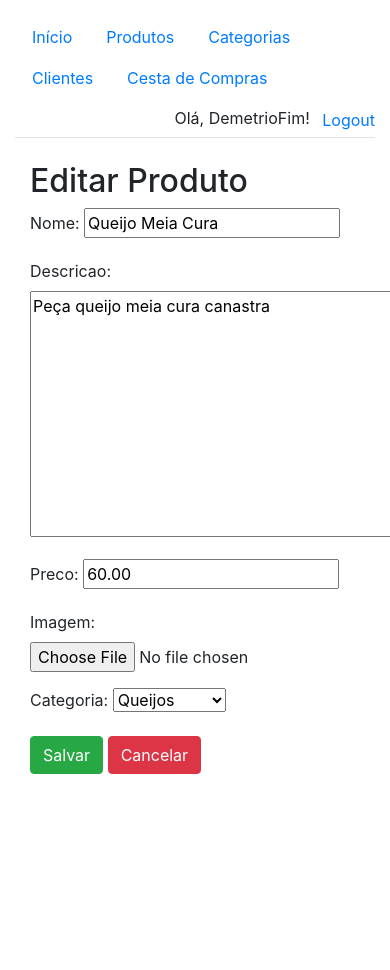
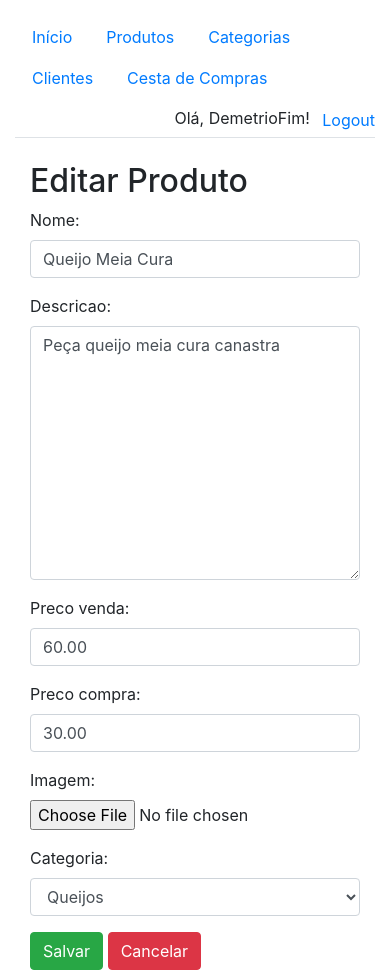
Before and after one commit to DemetrioFim/catalog, a Django app: page /produtos/1/editar/ in a window 390 px wide; the page is wider, and only the part inside the window is pictured. Before the commit the page ends 774 px from the top of that part, so only its background shows below. Run offline with Django 5.2, Linux system fonts and the light colour scheme; a user stored in the database is signed in; data comes from the database, SQL or seed files in the repository; some libraries are stand-ins or nearby versions.

Commit message:
Correção da responsividade dos formulários. Inclusão do preco de compra e refatoração do preco venda.

```diff
--- a/ecommerce_catalog/products/forms.py
+++ b/ecommerce_catalog/products/forms.py
@@ -5,28 +5,56 @@ class CategoriaForm(forms.ModelForm):
     class Meta:
         model = Categoria
         fields = ['nome', 'descricao']
+        widgets = {
+            'nome': forms.TextInput(attrs={'class': 'form-control'}),
+            'descricao': forms.Textarea(attrs={'class': 'form-control'}),
+        }
 
 class ProdutoForm(forms.ModelForm):
     class Meta:
         model = Produto
-        fields = ['nome', 'descricao', 'preco', 'imagem', 'categoria']  # Inclui o campo de categoria
+        fields = ['nome', 'descricao', 'preco_venda', 'preco_compra', 'imagem', 'categoria']
+        widgets = {
+            'nome': forms.TextInput(attrs={'class': 'form-control'}),
+            'descricao': forms.Textarea(attrs={'class': 'form-control'}),
+            'preco_venda': forms.NumberInput(attrs={'class': 'form-control'}),
+            'preco_compra': forms.NumberInput(attrs={'class': 'form-control'}),
+            'categoria': forms.Select(attrs={'class': 'form-control'}),
+            'imagem': forms.ClearableFileInput(attrs={'class': 'form-control-file'}),
+        }
 
 class ClienteForm(forms.ModelForm):
     class Meta:
         model = Cliente
         fields = ['nome', 'email', 'telefone', 'endereco']
+        widgets = {
+            'nome': forms.TextInput(attrs={'class': 'form-control'}),
+            'email': forms.EmailInput(attrs={'class': 'form-control'}),
+            'telefone': forms.NumberInput(attrs={'class': 'form-control'}),
+            'endereco': forms.Textarea(attrs={'class': 'form-control'}),
+        }
 
 class CestaForm(forms.ModelForm):
     class Meta:
         model = Cesta
         fields = ['cliente']
+        # widgets = {'cliente': forms.TextInput(attrs={'class': 'form-control'}),}
 
 class ItemCestaForm(forms.ModelForm):
     class Meta:
         model = ItemCesta
         fields = ['produto', 'quantidade']
+        widgets = {
+            'produto': forms.Select(attrs={'class': 'form-control'}),
+            'quantidade': forms.NumberInput(attrs={'class': 'form-control'}),
+        }
 
 class CestaComItensForm(forms.Form):
     cliente = forms.ModelChoiceField(queryset=Cliente.objects.all(), label="Cliente")
     produtos = forms.ModelChoiceField(queryset=Produto.objects.all(), label="Produto", required=False)
     status = forms.ChoiceField(choices=Cesta.STATUS_CHOICES, label="Status")
+    # widgets = {
+    #     'cliente': forms.TextInput(attrs={'class': 'form-control'}),
+    #     'produtos': forms.NumberInput(attrs={'class': 'form-control'}),
+    #     'status': forms.Select(attrs={'class': 'form-control'}),
+    # }
--- a/ecommerce_catalog/products/models.py
+++ b/ecommerce_catalog/products/models.py
@@ -10,7 +10,8 @@ class Categoria(models.Model):
 class Produto(models.Model):
     nome = models.CharField(max_length=255)
     descricao = models.TextField()
-    preco = models.DecimalField(max_digits=10, decimal_places=2)
+    preco_venda = models.DecimalField(max_digits=10, decimal_places=2)
+    preco_compra = models.DecimalField(max_digits=10, decimal_places=2, null=True, blank=True)  # Novo campo
     imagem = models.ImageField(upload_to='produtos/', blank=True, null=True)
     categoria = models.ForeignKey(Categoria, on_delete=models.CASCADE, related_name='produtos')
 
@@ -49,4 +50,4 @@ class ItemCesta(models.Model):
 
     @property
     def preco_total(self):
-        return self.quantidade * self.produto.preco
+        return self.quantidade * self.produto.preco_venda
--- a/ecommerce_catalog/products/templates/products/editar_cesta.html
+++ b/ecommerce_catalog/products/templates/products/editar_cesta.html
@@ -18,8 +18,8 @@
                             <label for="produto_{{ forloop.counter0 }}">Produto</label>
                             <select name="produto_{{ forloop.counter0 }}" class="form-control produto-select">
                                 {% for produto in form.fields.produtos.queryset %}
-                                    <option value="{{ produto.id }}" data-preco="{{ produto.preco }}" {% if produto.id == item.produto.id %}selected{% endif %}>
-                                        {{ produto.nome }} - R$ {{ produto.preco }}
+                                    <option value="{{ produto.id }}" data-preco="{{ produto.preco_venda }}" {% if produto.id == item.produto.id %}selected{% endif %}>
+                                        {{ produto.nome }} - R$ {{ produto.preco_venda }}
                                     </option>
                                 {% endfor %}
                             </select>
--- a/ecommerce_catalog/products/templates/products/lista_produtos.html
+++ b/ecommerce_catalog/products/templates/products/lista_produtos.html
@@ -24,7 +24,10 @@
                                 <img src="URL_DA_IMAGEM_PADRAO" class="card-img-top" alt="Imagem não disponível">
                             {% endif %}
                             <div class="card-body">
-                                <h5 class="mb-1">{{ produto.nome }} - R$ {{ produto.preco }}</h5>
+                                <h4 class="mb-1">{{ produto.nome }}</h4>
+                                <p></p>
+                                <h5 class="mb-1">Valor de Compra - R$ {{ produto.preco_compra }} </h5>
+                                <h5 class="mb-1">Valor de Venda - R$ {{ produto.preco_venda }}</h5>
                                 <p class="card-text">{{ produto.descricao }}</p>
                                 <!-- Botões de editar e excluir -->
                                 <a href="{% url 'editar_produto' produto.id %}" class="btn btn-primary btn-sm">Editar</a>
--- a/ecommerce_catalog/products/views.py
+++ b/ecommerce_catalog/products/views.py
@@ -294,25 +294,3 @@ def excluir_categoria(request, categoria_id):
     categoria = get_object_or_404(Categoria, id=categoria_id)
     categoria.delete()
     return redirect('lista_categorias')
-
-def atualizar_preco_produto(request, produto_id):
-    produto = get_object_or_404(Produto, id=produto_id)
-    if request.method == 'POST':
-        form = ProductPriceForm(request.POST)
-        if form.is_valid():
-            product_price = form.save(commit=False)
-            product_price.produto = produto
-            product_price.save()  # O sinal cuidará de atualizar o current_price e data_fim
-            return redirect('lista_produtos')
-    else:
-        form = ProductPriceForm()
-
-    return render(request, 'products/atualizar_preco_produto.html', {
-        'form': form,
-        'produto': produto,
-    })
-
-
-def lista_produtos(request):
-    produtos = Produto.objects.all().select_related('categoria')
-    return render(request, 'products/lista_produtos.html', {'produtos': produtos})
```
Also changed, not shown: ecommerce_catalog/products/templates/products/lista_cestas.html (+4 -4 lines), ecommerce_catalog/db.sqlite3, ecommerce_catalog/products/migrations/0003_rename_preco_produto_preco_venda_and_more.py (added).
